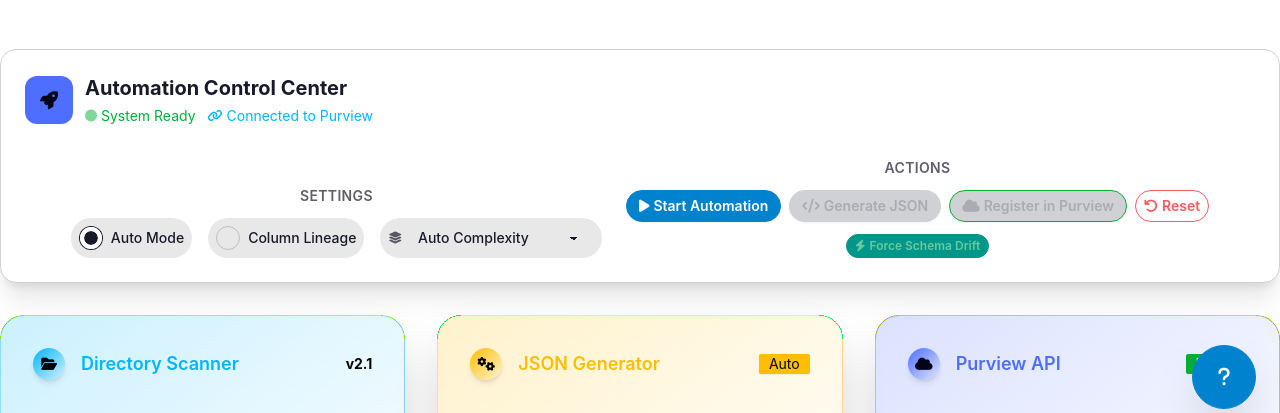
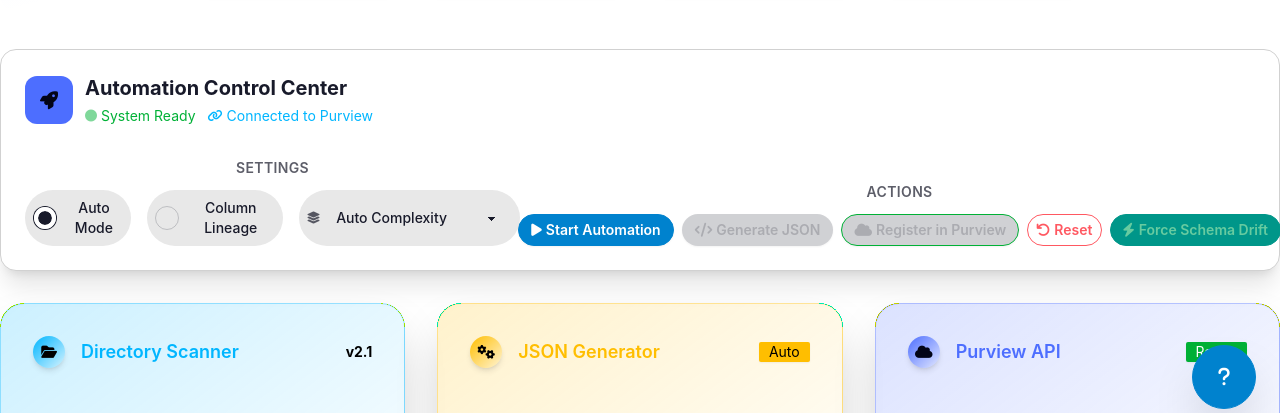
Before and after one commit to qoryhanisagal/lineageautomation, a website: page index.html in a window 1280 px wide. Shown: the part 367-780 px from the top of the page. Drawn offline with nearby package versions, Linux system fonts and the light colour scheme.

Commit message:
Move Force Schema drift to action panel

```diff
--- a/index.html
+++ b/index.html
@@ -193,9 +193,7 @@
                             <i class="fas fa-undo"></i>
                             Reset
                         </button>
-                    </div>
-                    <div class="flex gap-1 justify-center mt-2">
-                        <button class="btn btn-accent btn-outline btn-xs gap-1 hover:scale-105 transition-all rounded-full" onclick="window.lineageSimulation.forceSchemaDrift()" title="Force schema drift for testing">
+                        <button class="btn btn-accent btn-outline btn-sm gap-1 hover:scale-105 transition-all rounded-full" onclick="window.lineageSimulation.forceSchemaDrift()" title="Force schema drift for testing">
                             <i class="fas fa-bolt"></i>
                             Force Schema Drift
                         </button>
```
